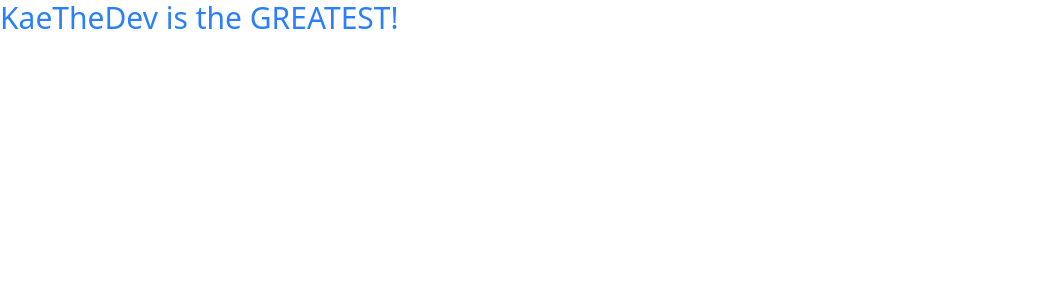
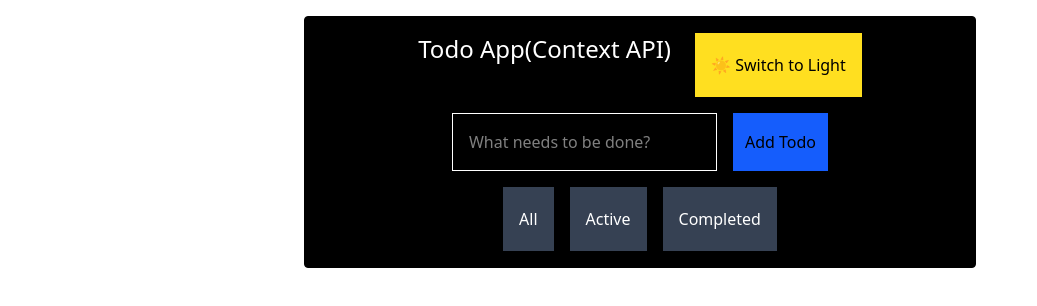
Before and after one commit to KaeTheDev/Context-API, a React (Vite) app: page / in a window 1280 px wide. Shown: the top 306 px of the page, without its empty margins (0-1037 px from the left). Built offline with nearby package versions, Linux system fonts and the light colour scheme.

Commit message:
Added hardcoded layout for todo app in App

```diff
--- a/src/App.tsx
+++ b/src/App.tsx
@@ -1,8 +1,21 @@
 function App() {
   return (
-    <>
-    <h2 className="text-3xl text-blue-500">KaeTheDev is the GREATEST!</h2>
-    </>
+<div className="flex flex-col px-4 py-4 mx-auto bg-black p-4 border rounded max-w-2xl mt-4 items-center">
+   <div className="flex flex-row">
+   <h1 className="text-2xl text-white">Todo App(Context API)</h1>
+   <button className="bg-yellow-300 px-4 py-5 ml-6">☀️ Switch to Light</button>
+   </div>
+   <div className="flex flex-row mt-4">
+   <input className="border px-4 py-4 mr-4 text-white" type="text" placeholder="What needs to be done?" />
+   <button className="bg-blue-600 px-3 py-4 hover:bg-blue-400">Add Todo</button>
+   </div>
+
+  <div className="flex flex-row mt-4">
+    <button className="bg-gray-700 text-white px-4 py-5 mr-4">All</button>
+    <button className="bg-gray-700 text-white px-4 py-5 mr-4">Active</button>
+    <button className="bg-gray-700 text-white px-4 py-5">Completed</button>
+  </div>
+</div>
   )
 }
 
```
